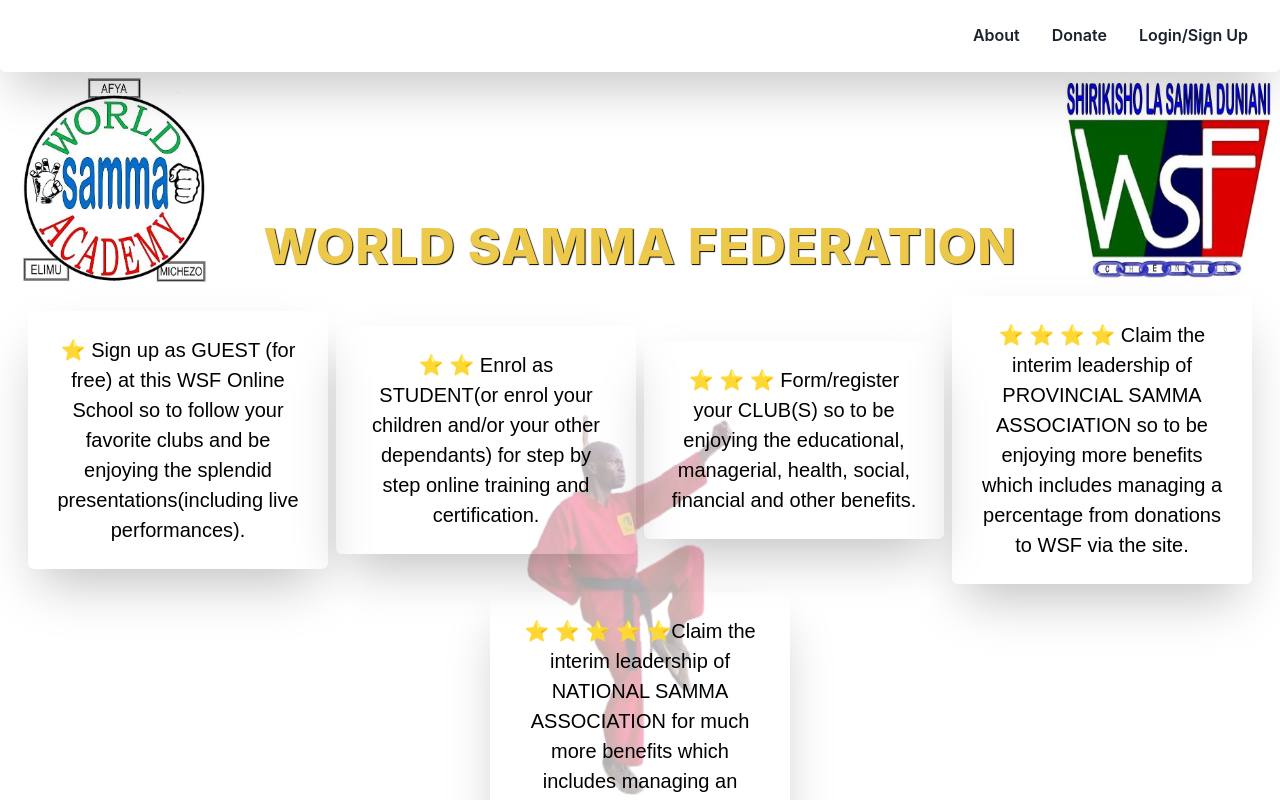
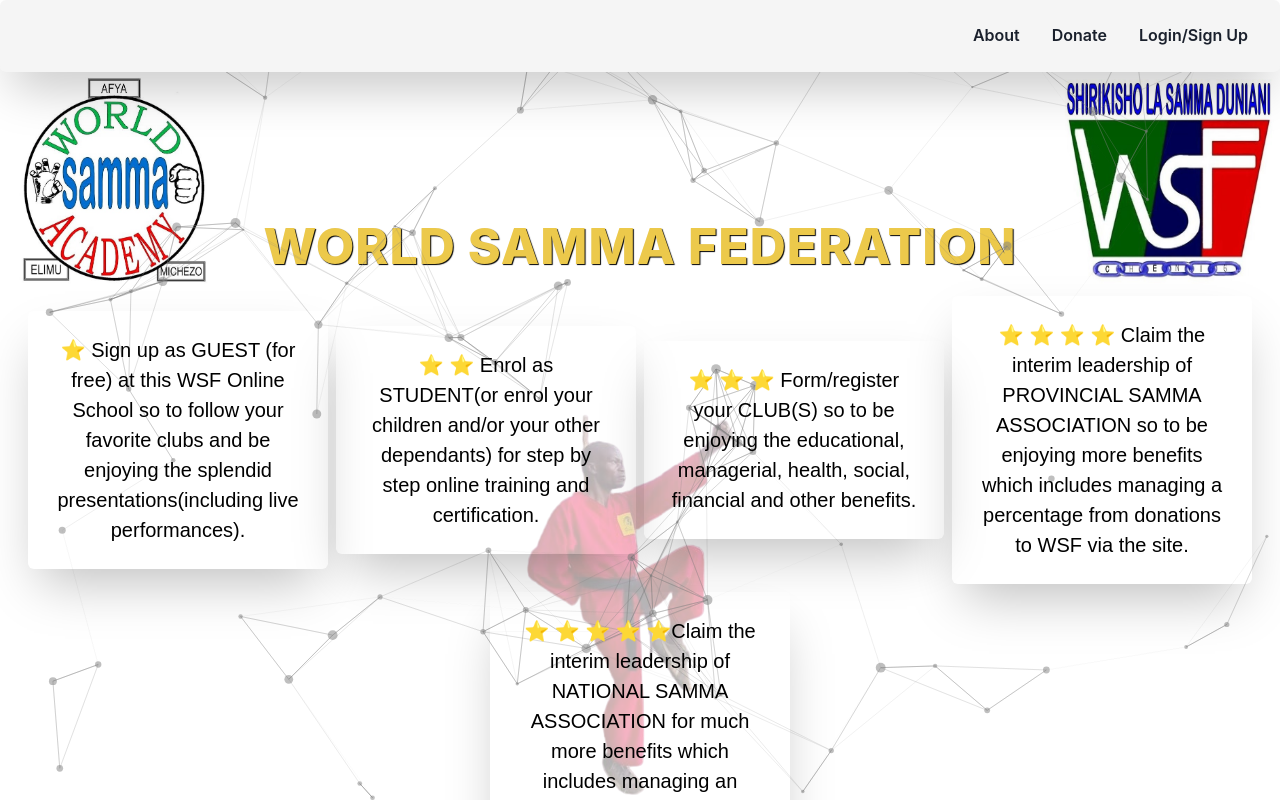
Before and after one commit to jdtheefirst/World-Samma-Fed, a React (Create React App) app in the folder frontend/: page / in a window 1280 px wide. Built offline with nearby package versions, Linux system fonts and the light colour scheme.

Commit message:
particles/donations

```diff
--- a/frontend/package.json
+++ b/frontend/package.json
@@ -41,9 +41,12 @@
     "react-router-dom": "^6.22.0",
     "react-scripts": "^5.0.1",
     "react-scrollable-feed": "^2.0.1",
+    "react-tsparticles": "^2.12.2",
     "simple-peer": "^9.11.1",
     "socket.io-client": "^4.7.4",
     "styled-components": "^6.1.8",
+    "tsparticles": "^3.4.0",
+    "tsparticles-slim": "^2.12.0",
     "typescript": "4.9.5",
     "web-vitals": "^3.5.2"
   },
--- a/frontend/src/App.css
+++ b/frontend/src/App.css
@@ -38,7 +38,7 @@
 }
 
 .App-header {
-  background-color: #282c34;
+  /* background-color: #282c34; */
   min-height: 100vh;
   display: flex;
   flex-direction: column;
--- a/frontend/src/App.js
+++ b/frontend/src/App.js
@@ -15,6 +15,7 @@
 import National from "./pages/National";
 import ForgotPassword from "./pages/ForgotPassword";
 import AboutPage from "./pages/About";
+import ParticlesPage from "./pages/Particles";
 
 const courses = [
   {
@@ -302,10 +303,12 @@
   if (!user && userInfo) {
     setUser(userInfo);
   }
+
   return (
     <div className="App">
       <Routes>
         <Route path="/" element={<Home />} />
+        <Route path="/particles" element={<ParticlesPage />} />
         <Route path="/login" element={<Logins />} />
         <Route path="/dashboard" element={<Dashboard courses={courses} />} />
         <Route
--- a/frontend/src/Authentication/Login.js
+++ b/frontend/src/Authentication/Login.js
@@ -134,12 +134,12 @@
   return (
     <VStack spacing="10px">
       <FormControl id="email" isRequired>
-        <FormLabel textColor={"white"}>Email Address</FormLabel>
+        <FormLabel textColor={"white"}>Email Address/Code</FormLabel>
         <Input
           value={email}
           textColor={"white"}
           type="email"
-          placeholder="Email Address or Admission Number"
+          placeholder="Email Address or code"
           onChange={(e) => setEmail(e.target.value)}
         />
       </FormControl>
@@ -205,10 +205,8 @@
             justifyContent="space-between"
           >
             <Input
-              fontSize={"2xl"}
-              placeholder={`example@mymail.com`}
+              placeholder={`example@gmail.com`}
               type="text"
-              textAlign="center"
               onChange={(e) => setForgotEmail(e.target.value)}
               value={forgotEmail}
             />
--- a/frontend/src/pages/Home.js
+++ b/frontend/src/pages/Home.js
@@ -18,9 +18,13 @@
 import logo7 from "../pilot4.png";
 import logo8 from "../headquaters.jpeg";
 import logo9 from "../sammahouse.jpeg";
-import { FaArrowCircleRight } from "react-icons/fa";
+import { FaArrowCircleRight, FaArrowAltCircleDown } from "react-icons/fa";
+import { FcDonate } from "react-icons/fc";
+import { BiDonateHeart } from "react-icons/bi";
 
 import CoffeeModal from "../miscellenious/coffee";
+import ParticlesPage from "./Particles";
+import { CiLocationOn } from "react-icons/ci";
 
 function Homepage() {
   const [getStarted, setGetStarted] = useState();
@@ -39,7 +43,7 @@
 
   return (
     <ErrorBoundary fallback={<p>Something went wrong</p>}>
-      <Box display="flex" flexDir={"column"} width="100%">
+      <Box display="flex" flexDir={"column"} width="100%" zIndex={2}>
         <Box
           display="flex"
           justifyContent="flex-end"
@@ -48,7 +52,7 @@
           boxShadow="2xl"
           p="4"
           rounded="md"
-          bg="white"
+          bg="whitesmoke"
         >
           <Button
             background="transparent"
@@ -83,7 +87,7 @@
           display="flex"
           justifyContent={"space-between"}
           alignItems={"center"}
-          background="Background"
+          bg="background"
         >
           <Image
             src={logo1}
@@ -114,21 +118,20 @@
           >
             WORLD SAMMA FEDERATION
           </Text>
-
           <Image
             src={logo2}
             boxSize={{ base: "120px", md: "220px" }}
             alt={`Logo 2*`}
           />
         </Box>
-
+        <ParticlesPage />
         {show && <CoffeeModal isOpen={true} onClose={handleCloseModal} />}
         {getStarted ? (
           <Box
-            minHeight="100vh"
+            height="100%"
             display="flex"
             flexDirection="column"
-            background={"Background"}
+            bg="whitesmoke"
           >
             <Logins />
             <Box flex="1" />
@@ -255,6 +258,7 @@
                   mb={{ base: "20px", md: "0" }}
                   onClick={() => setShow(true)}
                   style={{ cursor: "pointer" }}
+                  m={"3"}
                 >
                   <Image
                     src={logo9}
@@ -268,19 +272,60 @@
                     bg="white"
                   />
                   <Text
+                    px={{ base: "20px", md: "0" }}
+                    style={{
+                      display: "flex",
+                      alignItems: "center",
+                      justifyContent: "center",
+                    }}
+                  >
+                    <CiLocationOn
+                      style={{
+                        color: "red",
+                      }}
+                    />
+                    Mombasa, Kenya(Current HQs)
+                  </Text>
+                  <Text
                     textAlign={"center"}
                     bgGradient="linear(to-l, #7928CA, #FF0080)"
                     bgClip="text"
-                    fontSize="sm"
-                    fontWeight="bold"
                     p={"3"}
                     m={3}
                     px={{ base: "10px", md: "0" }}
                   >
+                    <FcDonate style={{ fontSize: "6rem" }} />
                     Your donation is crucial in realizing our ambitious vision.
                     We aim to construct a larger training facility to
                     accommodate more individuals, empowering countless lives.
+                    <Box
+                      display={{ base: "flex", md: "none" }}
+                      justifyContent={"center"}
+                      alignContent={"center"}
+                    >
+                      {" "}
+                      <FaArrowAltCircleDown
+                        style={{
+                          fontSize: "3rem",
+                          color: "orange",
+                        }}
+                      />
+                    </Box>
                   </Text>
+                </Box>
+                <Box
+                  display={{ base: "none", md: "flex" }}
+                  marginTop={-200}
+                  justifyContent={"center"}
+                  alignContent={"center"}
+                >
+                  {" "}
+                  <FaArrowCircleRight
+                    style={{
+                      fontSize: "3rem",
+                      color: "orange",
+                    }}
+                  />
                 </Box>
                 <Box
                   flex={"1"}
@@ -304,35 +349,27 @@
                     textAlign={"center"}
                     bgGradient="linear(to-l, #7928CA, #FF0080)"
                     bgClip="text"
-                    fontSize="sm"
-                    fontWeight="bold"
                     p={"3"}
-                    m={3}
                     px={{ base: "10px", md: "0" }}
                   >
-                    Your support will help establish our international Samma
-                    headquarters and build a world-class event facility. This
-                    marks a crucial step in expanding our global impact.
-                    Together, let's turn dreams into reality. Thank you for your
-                    generosity.
+                    <BiDonateHeart
+                      style={{ fontSize: "6rem", color: "green" }}
+                    />
+                    Your support will help establish our international samma
+                    headquarters and build a world-class events facility. This
+                    is a crucial step in expanding our global impact of bringing
+                    people of nations together in thrilling sporting activities,
+                    fostering international friendships, business connections
+                    and promoting sports tourism. Thanking you in advance for
+                    your generosity.
                   </Text>
                 </Box>
-                <FaArrowCircleRight
-                  style={{
-                    fontSize: { base: "3rem", md: "1rem" },
-                    position: "absolute",
-                    top: "50%",
-                    transform: "translateY(-50%)",
-                    zIndex: 3,
-                    display: { base: "block", md: "none" },
-                  }}
-                />
               </Box>
 
               <Button
                 borderRadius={20}
-                backgroundColor={"#a432a8"}
                 onClick={() => setGetStarted(true)}
+                bgGradient="linear(to-l, #7928CA, #FF0080)"
                 m={"6"}
                 color={"white"}
               >
--- /dev/null
+++ b/frontend/src/pages/Particles.js
@@ -0,0 +1,93 @@
+import { useCallback } from "react";
+import Particles from "react-tsparticles";
+import { loadSlim } from "tsparticles-slim";
+
+const ParticlesPage = () => {
+  const particlesInit = useCallback(async (engine) => {
+    await loadSlim(engine);
+  }, []);
+
+  const particlesLoaded = useCallback(async (container) => {
+    console.log(container);
+  }, []);
+
+  return (
+    <Particles
+      id="tsparticles"
+      init={particlesInit}
+      loaded={particlesLoaded}
+      style={{ zIndex: 0 }}
+      options={{
+        background: {
+          color: {
+            value: "transparent", // Set background color to transparent
+          },
+        },
+        fpsLimit: 120,
+        interactivity: {
+          events: {
+            onClick: {
+              enable: true,
+              mode: "push",
+            },
+            onHover: {
+              enable: true,
+              mode: "repulse",
+            },
+            resize: true,
+          },
+          modes: {
+            push: {
+              quantity: 4,
+            },
+            repulse: {
+              distance: 200,
+              duration: 0.4,
+            },
+          },
+        },
+        particles: {
+          color: {
+            value: "#808080",
+          },
+          links: {
+            color: "#808080",
+            distance: 150,
+            enable: true,
+            opacity: 0.5,
+            width: 1,
+          },
+          move: {
+            direction: "none",
+            enable: true,
+            outModes: {
+              default: "bounce",
+            },
+            random: false,
+            speed: 2,
+            straight: false,
+          },
+          number: {
+            density: {
+              enable: true,
+              area: 800,
+            },
+            value: 80,
+          },
+          opacity: {
+            value: 0.5,
+          },
+          shape: {
+            type: "circle",
+          },
+          size: {
+            value: { min: 1, max: 5 },
+          },
+        },
+        detectRetina: true,
+      }}
+    />
+  );
+};
+
+export default ParticlesPage;
```
Also changed, not shown: 1 other file (tests, documents, lock files or other folders).
